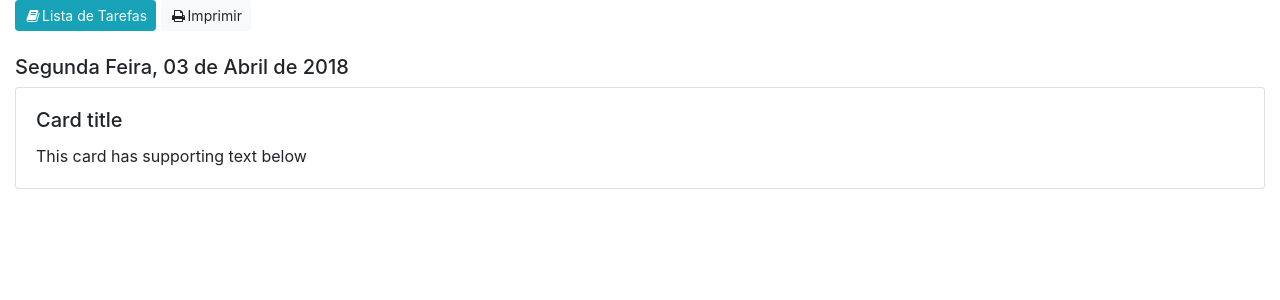
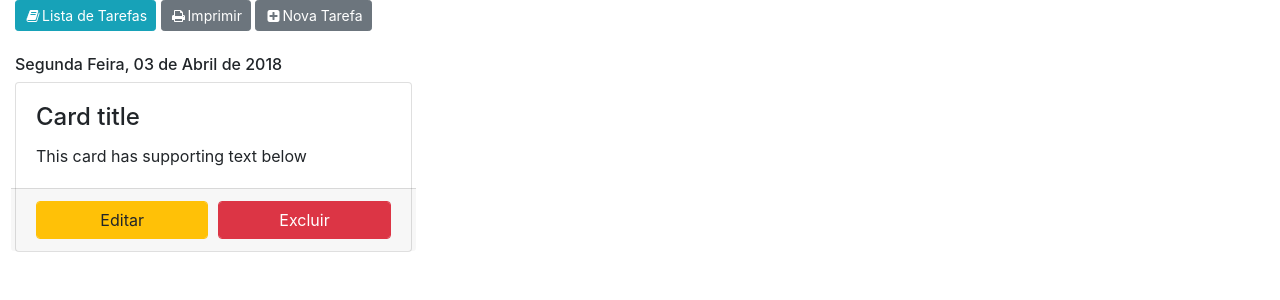
Before and after one commit to JoanesMiranda/To-Do-List, a PHP site: page /tarefas.php in a window 1280 px wide. Shown: the top 300 px of the page. Run offline with PHP 8.4, Linux system fonts and the light colour scheme; some libraries are stand-ins or nearby versions.

Commit message:
Adicionado formulario modal para uma nova tarefa

```diff
--- a/app/views/tarefas.php
+++ b/app/views/tarefas.php
@@ -13,17 +13,88 @@
             <div class="row">
                 <div class="col-md-12">
                     <a class="btn btn-sm btn-info" href="#"><i class="fa fa-fw fa-book"> </i>Lista de Tarefas</a>
-                    <a class="btn btn-sm btn-light" href="#"><i class="fa fa-fw fa-print"> </i>Imprimir</a>
+                    <a class="btn btn-sm btn-secondary" href="#"><i class="fa fa-fw fa-print"> </i>Imprimir</a>
+                    <button class="btn btn-sm btn-secondary" type="button" data-toggle="modal" data-target="#exampleModal">
+                        <i class="fa fa-fw fa-plus-square"> </i>Nova Tarefa
+                    </button>
                 </div>
             </div>
+
+            <!-- Inicio Formulario Modal -->
+            <div class="modal fade" id="exampleModal" tabindex="-1" role="dialog" aria-labelledby="exampleModalLabel" aria-hidden="true">
+                <div class="modal-dialog modal-md" role="document">
+                    <div class="modal-content">
+                        <div class="modal-header ">
+                            <h5 class="modal-title text-center" id="exampleModalLabel">Nova Tarefa</h5>
+                            <button type="button" class="close" data-dismiss="modal" aria-label="Close">
+                                <span aria-hidden="true">&times;</span>
+                            </button>
+                        </div>
+                        <form method="POST" action="login.php">
+                            <div class="modal-body">
+                                <div class="form-row">
+                                    <div class="form-group col-md-6">
+                                        <label for="titulo">Titulo</label>
+                                        <input type="text" class="form-control" name="titulo" id="titulo" placeholder="Titulo da Tarefa">
+                                    </div>
+                                    <div class="form-group col-md-6">
+                                        <label for="data">Data</label>
+                                        <input type="date" class="form-control" name="data" id="data">
+                                    </div>
+                                </div>
+                                <div class="form-row">
+                                    <div class="form-group col-md-12">
+                                        <label for="descrição">Descrição</label>
+                                        <textarea class="form-control" name="descricao" id="descricao" placeholder="Descreva a sua Tarefa..."></textarea>
+                                    </div>
+                                </div>
+                                <div class="form-row">
+                                    <div class="form-group col-md-6">
+                                        <label for="prioridade">Nivel de Prioridade</label>
+                                        <select name="prioridade" id="prioridade">
+                                            <option disabled="true" selected="true">Selecione...</option>
+                                            <option value="alta">Alta</option>
+                                            <option value="media">Media</option>
+                                            <option value="baixa"> Baixa</option>
+                                        </select>
+                                    </div>
+                                    <div class="form-group col-md-6">
+                                        <label for="prioridade">Andamento da Tarefa</label>
+                                        <select name="prioridade" id="prioridade">
+                                            <option disabled="true" selected="true">Selecione...</option>
+                                            <option value="concluida">Concluida</option>
+                                            <option value="não concluida">não concluida</option>
+                                        </select>
+                                    </div>
+                                </div>
+                            </div>
+                            <div class="modal-footer">
+                                <button type="button" class="btn btn-secondary" data-dismiss="modal">Fechar</button>
+                                <button type="submit" class="btn btn-primary">Cadastrar Tarefa</button>
+                            </div>
+                        </form>
+                    </div>
+                </div>
+            </div>
+            <!-- Fim Formulario Modal -->
+
             <!-- Inicio da lista de tarefas -->
             <div class="row">
-                <div class="col-md-12  mt-4 ">
-                    <h5>Segunda Feira, 03 de Abril de 2018</h5>
+                <div class="col-md-4  mt-4">
+                    <h6>Segunda Feira, 03 de Abril de 2018</h6>
                     <div class="card card-login">
                         <div class="card-body">
-                            <h5 class="card-title">Card title</h5>
+                            <h4 class="card-title">Card title</h4>
                             <p class="card-text">This card has supporting text below </p>
+                        </div>
+                        <div class="card-footer form-row">
+                            <div class="col-sm-6">
+                                 <button type="button" class="btn btn-warning form-control">Editar</button>
+                            </div>
+                            <div class="col-sm-6">
+                                 <button type="button" class="btn btn-danger form-control">Excluir</button>
+                            </div>
+
                         </div>
                     </div>
                 </div>
--- a/nbproject/private/private.xml
+++ b/nbproject/private/private.xml
@@ -3,9 +3,8 @@
     <editor-bookmarks xmlns="http://www.netbeans.org/ns/editor-bookmarks/2" lastBookmarkId="0"/>
     <open-files xmlns="http://www.netbeans.org/ns/projectui-open-files/2">
         <group>
-            <file>file:/C:/xampp/htdocs/ToDoList/app/views/index.php</file>
-            <file>file:/C:/xampp/htdocs/ToDoList/app/views/registro.php</file>
-            <file>file:/C:/xampp/htdocs/ToDoList/app/views/tarefas.php</file>
+            <file>file:/C:/xampp/htdocs/To-Do-List/app/views/login.php</file>
+            <file>file:/C:/xampp/htdocs/To-Do-List/app/views/tarefas.php</file>
         </group>
     </open-files>
 </project-private>
```
Also changed, not shown: 1 other file.
